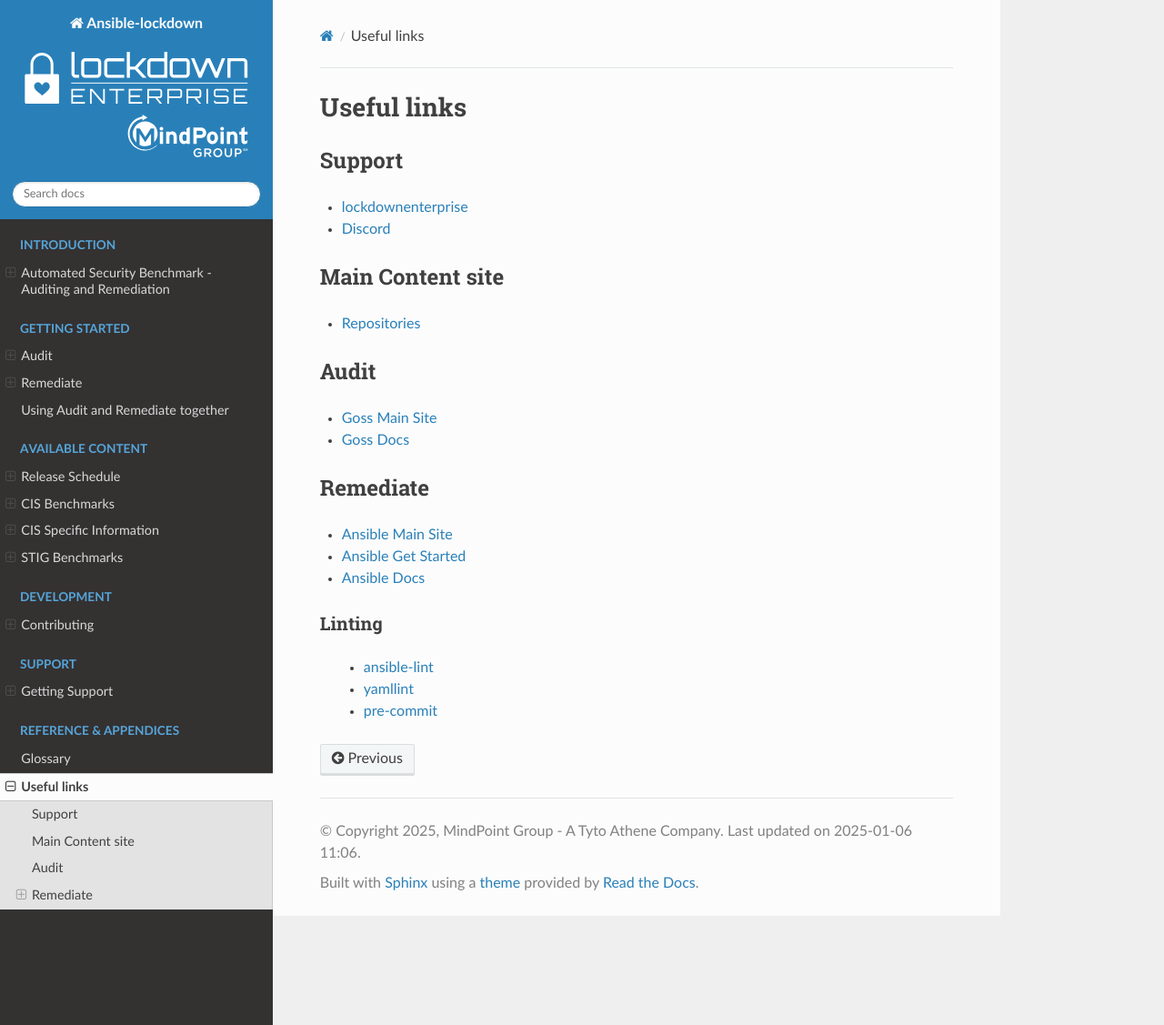
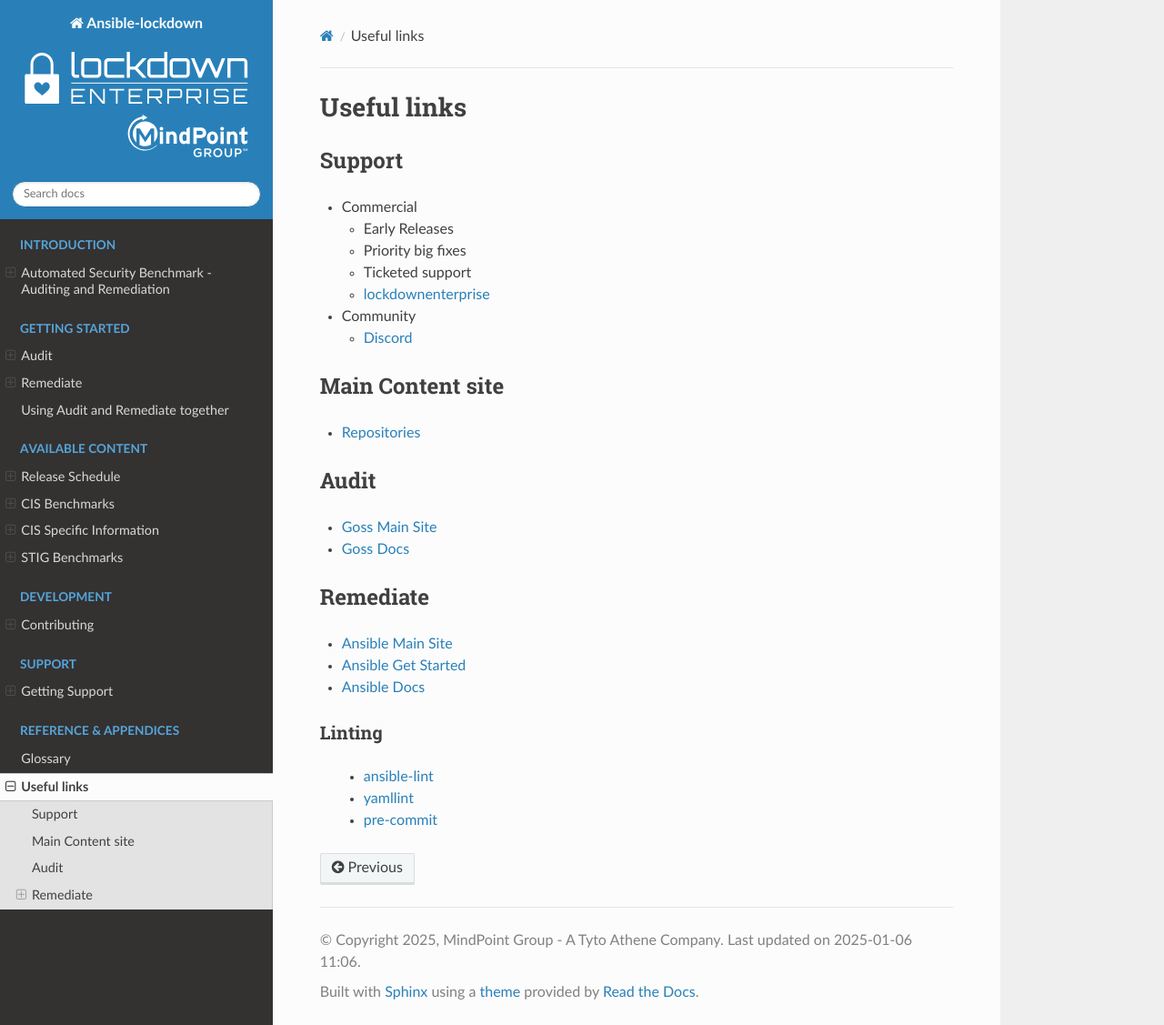
Before and after one commit to ansible-lockdown/MPG-AL-READTHEDOCS, a Sphinx documentation site: the page built from docs/source/links.rst, in a window 1280 px wide and 1127 px high. Shown: the whole window at 91% size. Built offline with Sphinx 7.4.7 and the Read the Docs theme 3.1.0, drawn with Linux system fonts in a browser that asks for light colours; pages that are not in the unit, such as notebooks, are missing from menus.

Commit message:
Updated links
Signed-off-by: Mark Bolwell <mark.bollyuk@gmail.com>

```diff
--- a/docs/source/links.rst
+++ b/docs/source/links.rst
@@ -5,8 +5,17 @@
 Support
 ~~~~~~~
 
-- `lockdownenterprise <https://lockdownenterprise.com>`_
-- `Discord <https://lockdownenterprise.com/discord>`_
+- Commercial
+
+  - Early Releases
+  - Priority big fixes
+  - Ticketed support
+
+  - `lockdownenterprise <https://lockdownenterprise.com>`_
+
+- Community
+
+  - `Discord <https://lockdownenterprise.com/discord>`_
 
 Main Content site
 ~~~~~~~~~~~~~~~~~
```
